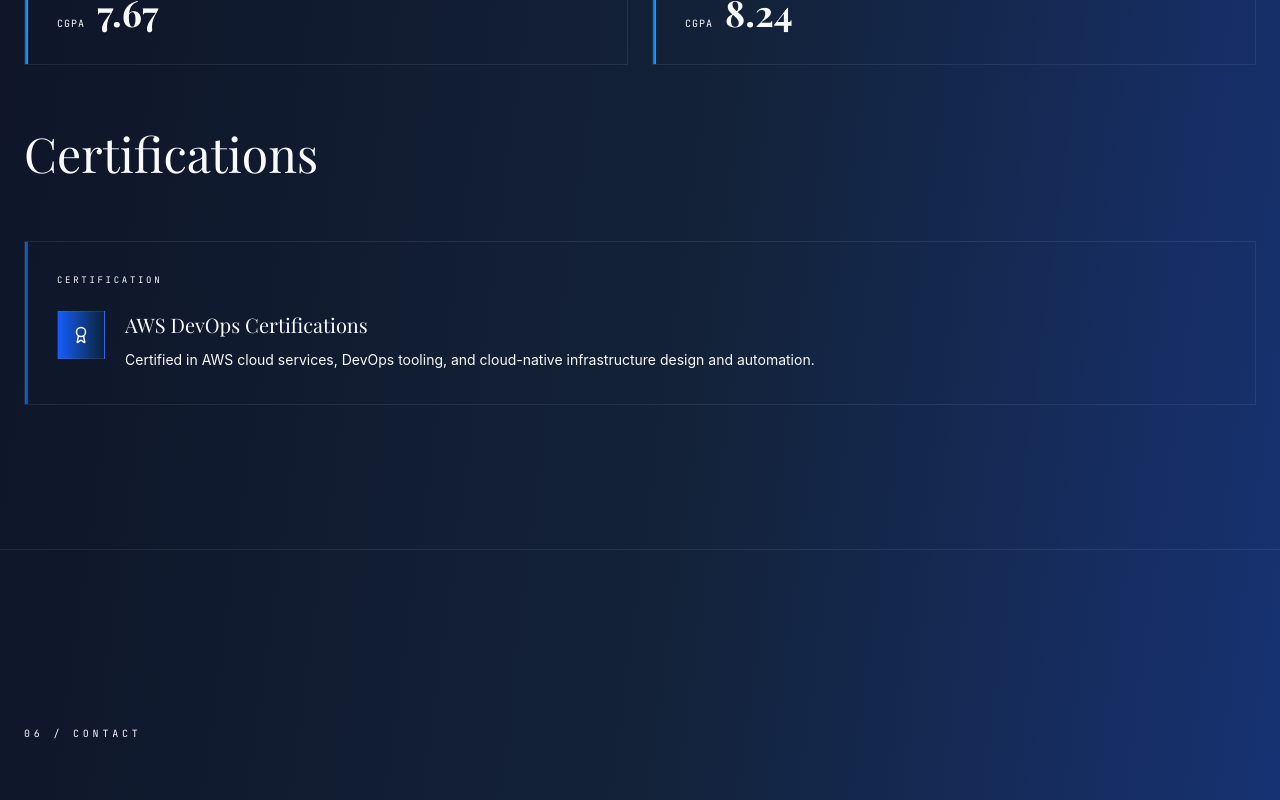
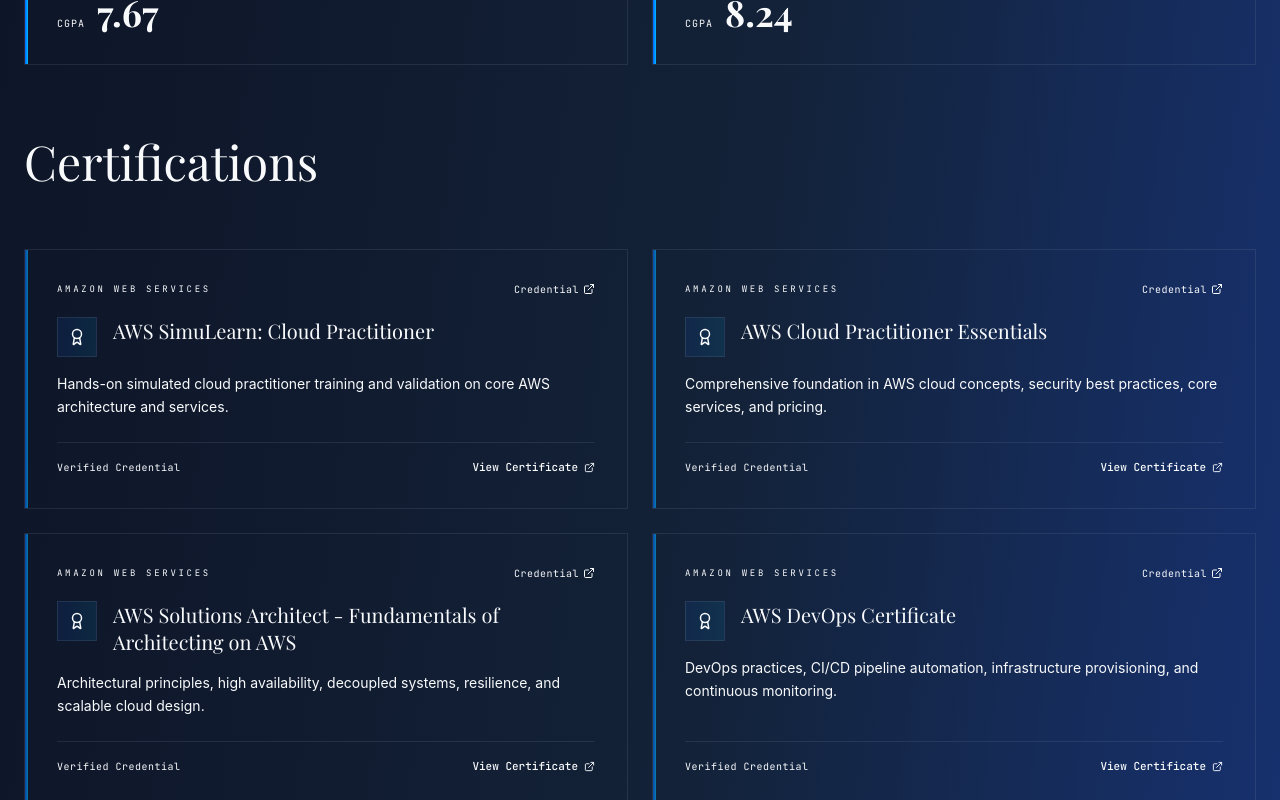
Before and after one commit to Tvmsasank/my-portfolio, a React (Vite) app: page / in a window 1280 px wide. Shown: the part 7800-8600 px from the top of the page. Built offline with nearby package versions, Linux system fonts and the light colour scheme; a web font is replaced by a local one.

Commit message:
feat: add 4 individual AWS certification cards with drive links

```diff
--- a/src/App.tsx
+++ b/src/App.tsx
@@ -174,6 +174,37 @@ const SKILLS = [
   { cat: "Frameworks", items: ["ASP.NET MVC"] },
   { cat: "Databases", items: ["MS SQL, MYSQL"] },
   { cat: "Tools", items: ["Visual Studio 2022", "VSCode", "Antigravity"] },
+];
+
+const CERTIFICATIONS = [
+  {
+    title: "AWS SimuLearn: Cloud Practitioner",
+    issuer: "Amazon Web Services",
+    link: "https://drive.google.com/file/d/1Lv66trIUmbu9EpK5dKhIqA-d6vKK_rpA/view?usp=drive_link",
+    description:
+      "Hands-on simulated cloud practitioner training and validation on core AWS architecture and services.",
+  },
+  {
+    title: "AWS Cloud Practitioner Essentials",
+    issuer: "Amazon Web Services",
+    link: "https://drive.google.com/file/d/1RQyQcSBaOCrfJq9nTjPioBIhu2rOennC/view?usp=drive_link",
+    description:
+      "Comprehensive foundation in AWS cloud concepts, security best practices, core services, and pricing.",
+  },
+  {
+    title: "AWS Solutions Architect - Fundamentals of Architecting on AWS",
+    issuer: "Amazon Web Services",
+    link: "https://drive.google.com/file/d/1GMhUlLgNEfgMZYcnFACncIJMcv9d3-U1/view?usp=drive_link",
+    description:
+      "Architectural principles, high availability, decoupled systems, resilience, and scalable cloud design.",
+  },
+  {
+    title: "AWS DevOps Certificate",
+    issuer: "Amazon Web Services",
+    link: "https://drive.google.com/file/d/1jGDuMcJ_HnjEEUB6f46VuHrTVvHoFCoh/view?usp=drive_link",
+    description:
+      "DevOps practices, CI/CD pipeline automation, infrastructure provisioning, and continuous monitoring.",
+  },
 ];
 
 const FLOATING_TECH = [
@@ -985,7 +1016,7 @@ export default function App() {
                 </motion.div>
 
                 {/* Certification */}
-                <div className="md:col-span-2 mt-10">
+                <div className="md:col-span-2 mt-12">
                   <motion.h2
                     variants={fadeUp}
                     className="font-display text-3xl md:text-5xl text-foreground mb-10"
@@ -994,34 +1025,74 @@ export default function App() {
                   </motion.h2>
                 </div>
 
+                {/*
+                  Commented previous single certificate drive link as requested:
+                  https://drive.google.com/file/d/1FclZdwQ_C3EuhycADdqaWnTiVND22uMu/view?usp=drive_link
+                */}
+
+                {CERTIFICATIONS.map((cert) => (
                   <motion.div
+                    key={cert.title}
                     variants={fadeUp}
-                  className="md:col-span-2 relative bg-card border border-border/60 p-8 overflow-hidden group hover:border-primary/25 transition-all duration-500"
+                    className="relative bg-card border border-border/60 p-7 sm:p-8 overflow-hidden group hover:border-primary/40 transition-all duration-500 flex flex-col justify-between"
                   >
-                  <div className="absolute left-0 top-0 bottom-0 w-[3px] bg-gradient-to-r from-blue-600 to-sky-400/40" />
-                  <span className="block font-mono-label text-[9px] tracking-[0.3em] text-primary uppercase mb-6">
-                    Certification
+                    <div className="absolute left-0 top-0 bottom-0 w-[3px] bg-gradient-to-r from-blue-600 to-sky-400 opacity-60 group-hover:opacity-100 transition-opacity duration-500" />
+
+                    <div>
+                      <div className="flex items-center justify-between gap-3 mb-5">
+                        <span className="font-mono-label text-[9px] tracking-[0.3em] text-primary uppercase">
+                          {cert.issuer}
                         </span>
-                  <div className="flex items-start gap-5">
-                    <div className="w-12 h-12 border border-primary/30 flex items-center justify-center flex-shrink-0 bg-gradient-to-r from-blue-600 to-sky-400/6">
-                      <Award size={18} className="text-primary" />
+                        <a
+                          href={cert.link}
+                          target="_blank"
+                          rel="noopener noreferrer"
+                          aria-label={`Verify ${cert.title}`}
+                          className="text-muted-foreground hover:text-primary transition-colors flex items-center gap-1 font-mono-label text-[10px] tracking-wider"
+                        >
+                          <span>Credential</span>
+                          <ExternalLink size={12} />
+                        </a>
+                      </div>
+
+                      <div className="flex items-start gap-4 mb-4">
+                        <div className="w-10 h-10 border border-primary/30 flex items-center justify-center flex-shrink-0 bg-gradient-to-r from-blue-600/10 to-sky-400/10 text-primary group-hover:scale-105 transition-transform duration-300">
+                          <Award size={18} />
                         </div>
                         <div>
-                      <h3 className="font-display text-xl text-foreground mb-2.5">
-                        <a href="https://drive.google.com/file/d/1FclZdwQ_C3EuhycADdqaWnTiVND22uMu/view?usp=drive_link"
+                          <h3 className="font-display text-lg sm:text-xl text-foreground group-hover:text-primary transition-colors leading-snug">
+                            <a
+                              href={cert.link}
                               target="_blank"
                               rel="noopener noreferrer"
-                          className="hover:text-primary trasnsition-colors duration-300"
+                              className="hover:underline underline-offset-4 decoration-primary/40"
                             >
-                          AWS DevOps Certifications</a>
+                              {cert.title}
+                            </a>
                           </h3>
-                      <p className="text-sm text-muted-foreground leading-relaxed">
-                        Certified in AWS cloud services, DevOps tooling, and
-                        cloud-native infrastructure design and automation.
+                        </div>
+                      </div>
+
+                      <p className="text-sm text-muted-foreground leading-relaxed mb-6">
+                        {cert.description}
                       </p>
                     </div>
+
+                    <div className="pt-4 border-t border-border/40 flex items-center justify-between">
+                      <span className="font-mono-label text-[10px] text-muted-foreground tracking-wider">
+                        Verified Credential
+                      </span>
+                      <a
+                        href={cert.link}
+                        target="_blank"
+                        rel="noopener noreferrer"
+                        className="font-mono-label text-[11px] text-primary hover:text-sky-300 transition-colors flex items-center gap-1.5 font-medium"
+                      >
+                        View Certificate <ExternalLink size={11} />
+                      </a>
                     </div>
                   </motion.div>
+                ))}
               </div>
             </Reveal>
           </div>
```
Lines whose indentation alone changed are shown as unchanged.
